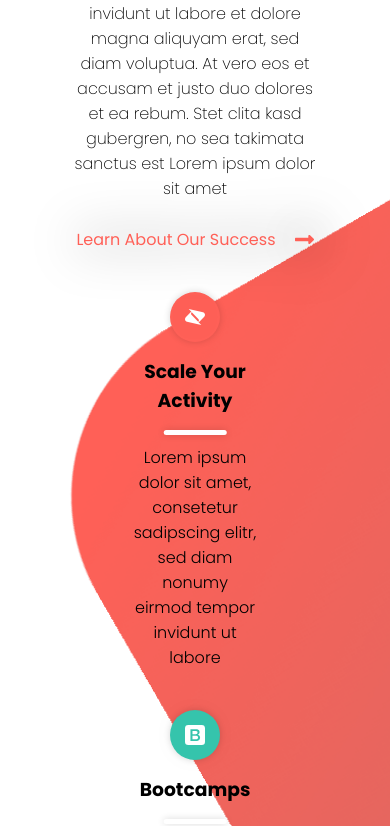
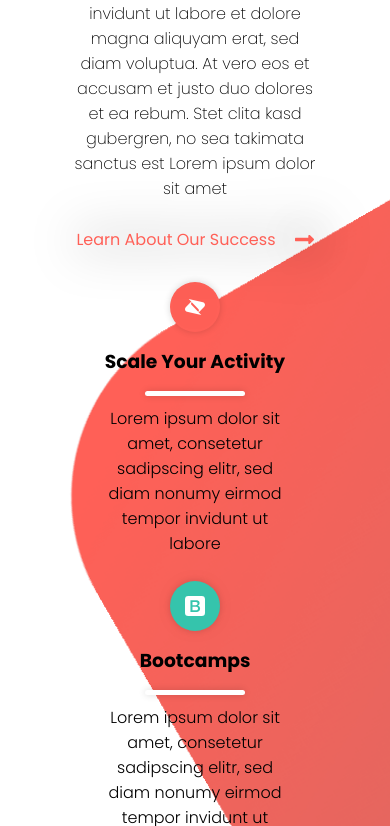
Before and after one commit to ahmedsameh74/stevdy, a React (Create React App) app: page / in a window 390 px wide. Shown: the part 1477-2303 px from the top of the page. Built offline with nearby package versions, Linux system fonts and the light colour scheme.

Commit message:
thats ittt

```diff
--- a/src/components/section/Solution.css
+++ b/src/components/section/Solution.css
@@ -17,6 +17,7 @@
     /* flex-wrap: wrap; */
     padding: 10% 100px;
     box-sizing: border-box;
+    margin-bottom: 100px;
 }
 
 .top-grid {
@@ -174,7 +175,11 @@
         padding: 10% 0;
         background-position: 0 0;
         background-size: cover;
-        margin: 20px auto;
+        margin: 20px auto 1545px auto;
+    }
+
+    .solution .report-left {
+        margin-top: 1.5rem !important;
     }
 
     .top-grid, .bottom-grid {
@@ -183,6 +188,12 @@
             align-items: center;
             justify-content: center;
             flex-direction: column;
+    }
+
+    .top-grid {
+        display: grid;
+            grid-template-columns: 100%;
+            grid-template-rows: 1fr;
     }
 
     .solution .left {
@@ -221,13 +232,12 @@
         margin: 0 auto;
         grid-template-columns: 1fr;
         grid-template-rows: repeat(2, 1fr);
-        margin-top: 10px;
-        grid-area: right;
+        /* margin-top: 10px; */
 
     }
 
     .solution .right .card {
-        width: 50%;
+        width: 80%;
         margin: 0 auto;
         margin-top: 10px;
         text-align: center;
--- a/src/components/section/Solution.js
+++ b/src/components/section/Solution.js
@@ -82,7 +82,7 @@ const Solution = () => {
 
         <MainCard
           className={"report-left"}
-          style={{ marginTop: "1.5rem" }}
+          style={{ marginTop: "10rem" }}
           title={"Best Platform for the Technological Era"}
           content={
             "Lorem ipsum dolor sit amet, consetetur sadipscing elitr, sed diam nonumy eirmod tempor invidunt ut labore et dolore magna aliquyam erat, sed diam voluptua. At vero eos et accusam et justo duo dolores et ea rebum. Stet clita kasd gubergren, no sea takimata sanctus est Lorem ipsum dolor sit amet"
```
